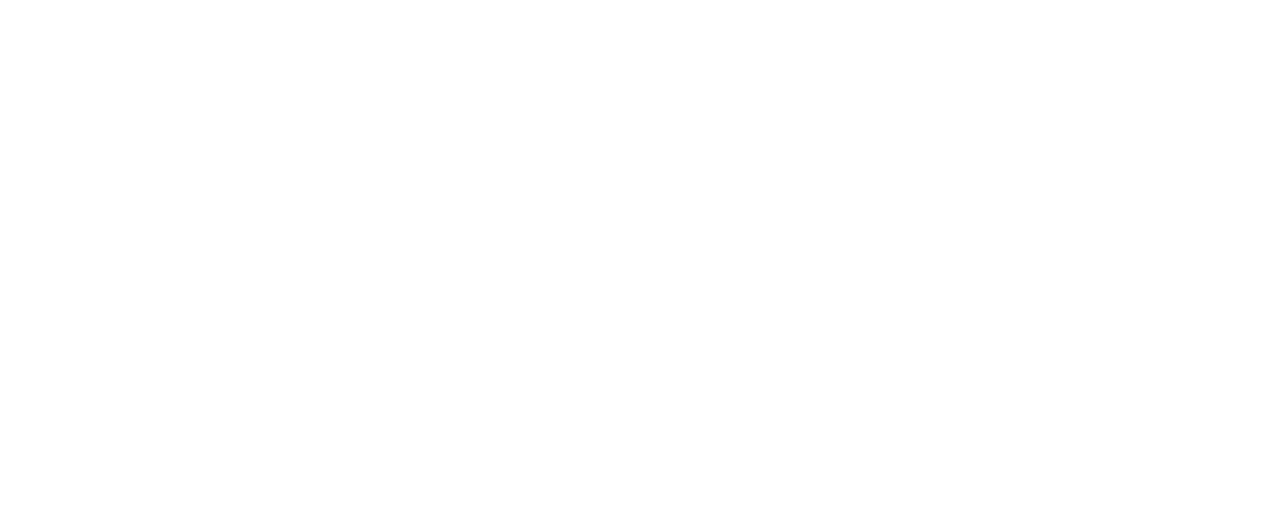
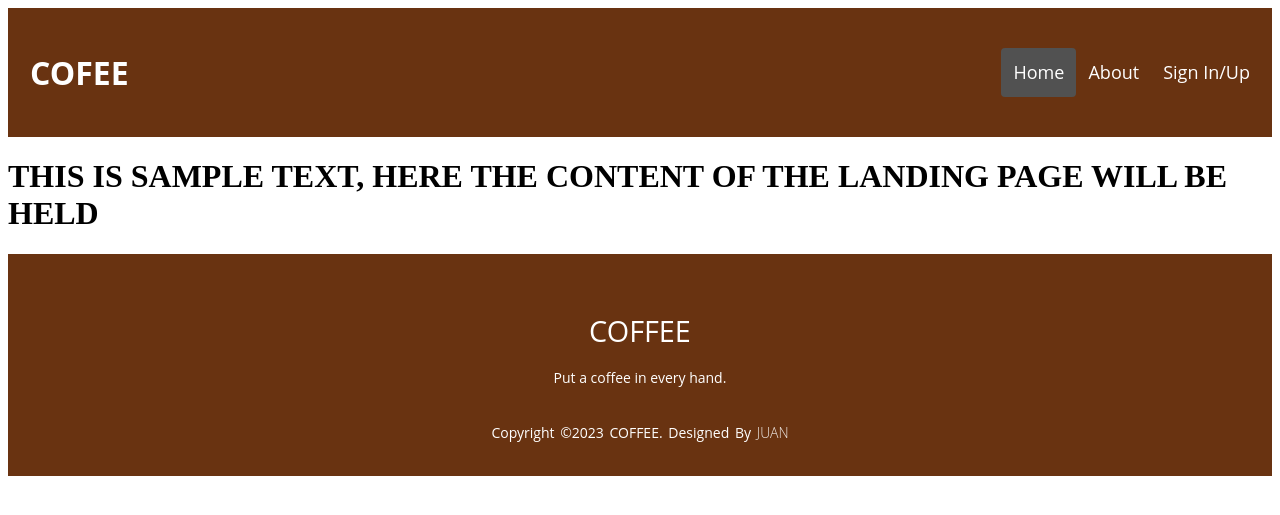
Before and after one commit to Yayan57/Coffee-shop-chain, a PHP site: page /landing.php in a window 1280 px wide. Before the commit the part shown is empty. Shown: the top 515 px of the page. Run offline with PHP 8.4, Linux system fonts and the light colour scheme.

Commit message:
footer and header

```diff
--- a/includes/footer.php
+++ b/includes/footer.php
@@ -0,0 +1,16 @@
+<!DOCTYPE html>
+<html lang="en">
+<head>
+<link rel="stylesheet" href="style.css">
+</head>
+
+<footer class="footer">
+    <div class="footer-content">
+        <h3>COFFEE</h3>
+        <p>Put a coffee in every hand.</p>
+    </div>
+    <div class="footer-bottom">
+          <p>copyright &copy;2023 COFFEE. designed by <span>Juan</span></p>
+    </div>
+</footer>
+</body>
--- a/includes/header.php
+++ b/includes/header.php
@@ -0,0 +1,15 @@
+<!DOCTYPE html>
+<html lang="en">
+<head>
+<link rel="stylesheet" href="style.css">
+</head>
+
+<header class="header">
+  <a href="#default" class="title">COFEE</a>
+  <div class="hright">
+    <a class="active" href="#home">Home</a>
+    <a href="#contact">About</a>
+    <a href="#about">Sign In/Up</a>
+  </div>
+</header>
+</body>
--- a/landing.php
+++ b/landing.php
@@ -1 +1,13 @@
-<h1/>
+<?php
+  include('includes/header.php');
+?>
+
+<div>
+<h1>THIS IS SAMPLE TEXT, HERE THE CONTENT OF THE LANDING PAGE WILL BE HELD</h1>
+</div>
+
+
+
+<?php
+  include('includes/footer.php');
+?>
--- /dev/null
+++ b/style.css
@@ -0,0 +1,108 @@
+/* Style the header with a grey background and some padding */
+header {
+  font-family: "Open Sans";
+  overflow: hidden;
+  background-color: #693311;
+  padding: 40px 10px;
+}
+
+  /* header */
+.header a {
+  float: left;
+  color: rgb(255, 255, 255);
+  text-align: center;
+  padding: 12px;
+  text-decoration: none;
+  font-size: 18px;
+  line-height: 25px;
+  border-radius: 4px;
+}
+
+/* title of company */
+.header a.title {
+  font-size: 32px;
+  font-weight: bold;
+}
+
+/* change the background color */
+.header a:hover {
+  background-color: #ddd;
+  color: black;
+}
+
+/* active link */
+.header a.active {
+  background-color: rgb(81, 81, 81);
+  color: white;
+}
+
+/* link section on right */
+.hright {
+  float: right;
+}
+
+/* 500px wide or less stack the links on top of each other */
+@media screen and (max-width: 500px) {
+  .header a {
+    float: none;
+    display: block;
+    text-align: left;
+  }
+  .hright {
+    float: none;
+  }
+}
+
+/* position: fixed; width: 100%; width: 100vw; footer styling*/
+.footer {
+  position: relative;
+    bottom: 0;
+    left: 0;
+    right: 0;
+    background:#693311;
+    height: auto;
+    font-family: "Open Sans";
+    padding-top: 40px;
+    color: white;
+}
+
+.footer-content{
+  display: flex;
+  align-items: center;
+  justify-content: center;
+  flex-direction: column;
+  text-align: center;
+}
+
+.footer-content h3{
+  font-size: 1.8rem;
+  font-weight: 400;
+  text-transform: capitalize;
+  line-height: 1rem;
+}
+
+.footer-content p{
+  max-width: 500px;
+  margin: 10px auto;
+  line-height: 2px;
+  font-size: 14px;
+}
+
+/*width: 100vw;*/
+.footer-bottom{
+  background: #693311;
+  padding:20px 0;
+  text-align: center;
+}
+
+.footer-bottom p{
+  font-size: 14px;
+  word-spacing: 2px;
+  text-transform: capitalize;
+}
+
+.footer-bottom span{
+  text-transform: uppercase;
+  opacity: .9;
+  font-weight: 200;
+}
```
Also changed, not shown: css/style.css (deleted), includes/nav.php (line endings or trailing spaces).
